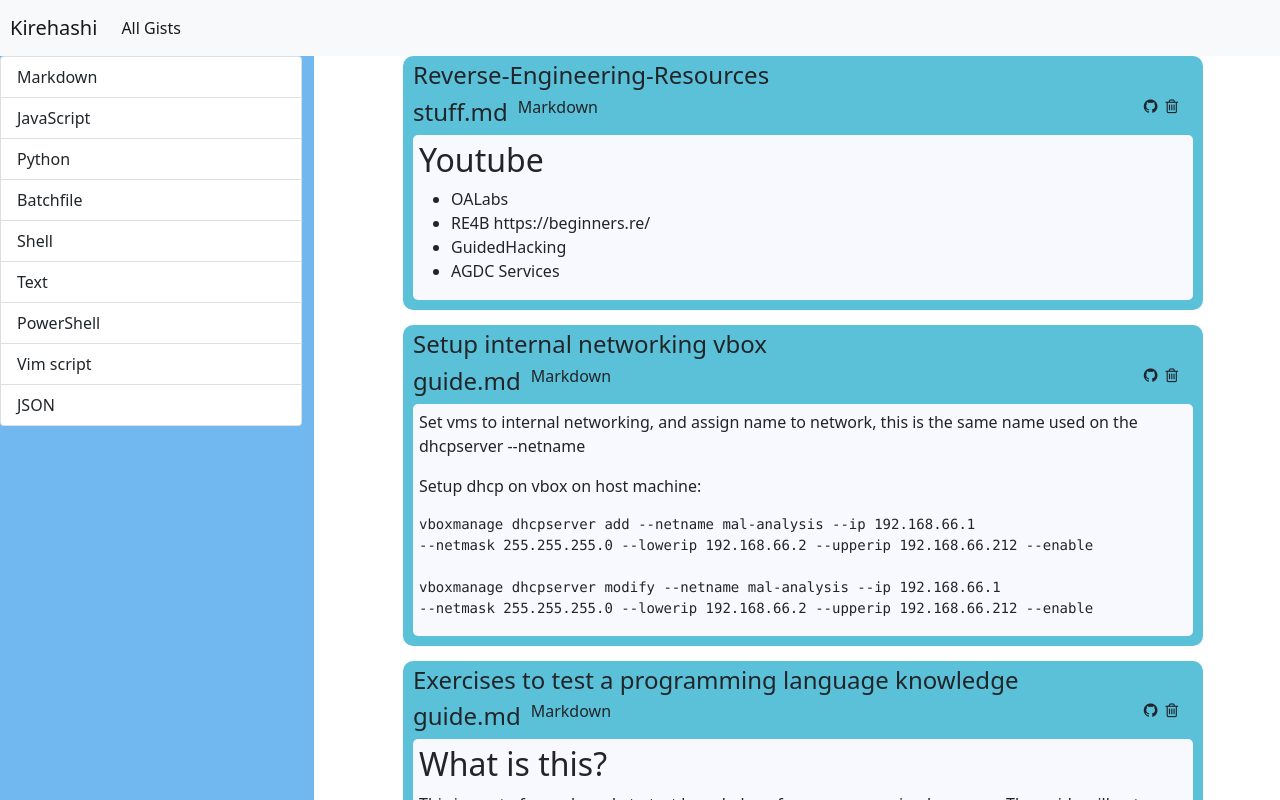
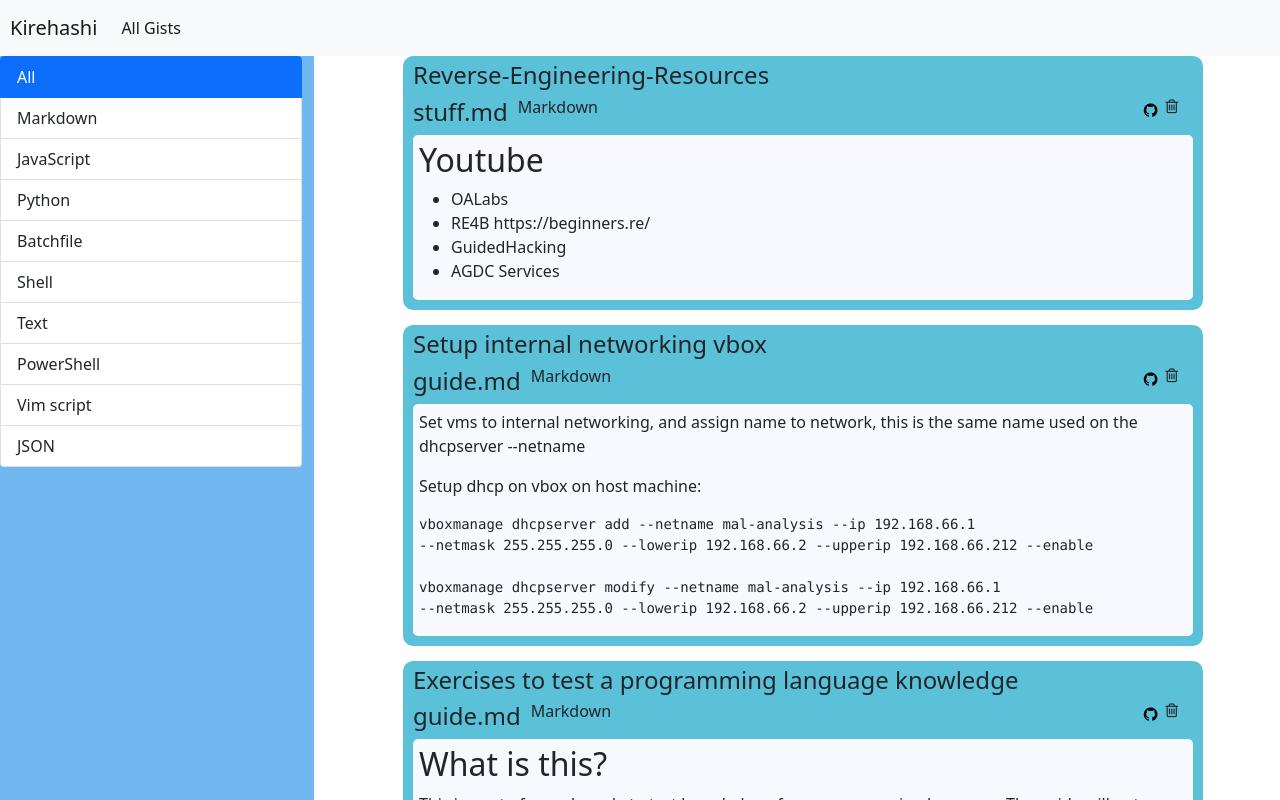
Before and after one commit to TheFern2/kirehashi, a React (Create React App) app: page / in a window 1280 px wide. Shown: the top 800 px of the page. Built offline with nearby package versions, Linux system fonts and the light colour scheme.

Commit message:
filtering

```diff
--- a/package.json
+++ b/package.json
@@ -50,6 +50,7 @@
   "devDependencies": {
     "@tauri-apps/cli": "^1.0.0-beta.6",
     "@types/jest": "^26.0.15",
+    "@types/lodash": "^4.14.172",
     "@types/node": "^12.0.0",
     "@types/react": "^17.0.0",
     "@types/react-dom": "^17.0.0",
--- a/src/App.css
+++ b/src/App.css
@@ -36,6 +36,12 @@
 
 .gist-top-right i {
   margin-left: 8px;
+  align-items: center;
+}
+
+.gist-top-right > a {
+  text-decoration: none;
+  color: black;
 }
 
 .gist-top-left h6,
@@ -50,7 +56,7 @@
 
 .gist-bottom.highlighted .markdown:hover {
   cursor: pointer;
-  border: 1px solid yellow;
+  border: 1px solid black;
 }
 
 .gist-bottom.highlighted .language {
@@ -60,7 +66,7 @@
 
 .gist-bottom.highlighted .language:hover {
   cursor: pointer;
-  border: 1px solid yellow;
+  border: 1px solid black;
 }
 
 .gist-bottom .markdown {
--- a/src/components/fullGist.tsx
+++ b/src/components/fullGist.tsx
@@ -36,6 +36,7 @@
         return (
           <Gist
             key={index}
+            gistUrl={gistData.html_url}
             gistId={gistData.id}
             gistData={gistData.files[key]}
             isPublic={gistData.public}
--- a/src/components/gist.tsx
+++ b/src/components/gist.tsx
@@ -10,6 +10,7 @@
 import { useHistory } from "react-router-dom";
 
 const Gist = (props: {
+  gistUrl: string;
   gistId: string;
   gistData: GistFile | undefined;
   isPublic: boolean;
@@ -53,7 +54,9 @@
           {props.isPublic && <i className="fa fa-user-secret"></i>}
         </div>
         <div className="gist-top-right">
-          <i className="fa fa-github"></i>
+          <a href={props.gistUrl} target="_blank" rel="noreferrer">
+            <i className="fa fa-github"></i>
+          </a>
           {props.isEditable && <i className="fa fa-pencil"></i>}
           <i className="fa fa-trash-o"></i>
         </div>
--- a/src/components/gistList.tsx
+++ b/src/components/gistList.tsx
@@ -13,6 +13,7 @@
     return (
       <Gist
         key={gistData.id}
+        gistUrl={gistData.html_url}
         gistId={gistData.id}
         gistData={gistData.files[firstFile]}
         isPublic={gistData.public}
@@ -27,4 +28,4 @@
   return <div className="gist-list">{gistList}</div>;
 };
 
-export default GistList;
+export default React.memo(GistList);
--- a/src/components/home.tsx
+++ b/src/components/home.tsx
@@ -2,25 +2,38 @@
 import React, { useContext } from "react";
 import { DetailedGistContext } from "../App";
 import { DetailedGist } from "../interfaces/DetailedGist";
-import detailedGistsJson from "./detailedGists.json";
 import Filtering from "./filtering";
 import { useState } from "react";
+import { useEffect } from "react";
+import { filterGists } from "../utils/filter";
+import Pagination from "../components/pagination";
+import { paginate } from "../utils/paginate";
 
 const Home = () => {
   // let mylist: any[] = detailedGistsJson;
   // let mylist: DetailedGist[] = detailedGistsJson;
   // console.log(mylist);
-  const [selectedLanguage, setSelectedLanguage] = useState("");
-  const someLangs = ["javascript", "markdown", "text"];
-
+  const [selectedLanguage, setSelectedLanguage] = useState("All");
+  const [pageSize, setPageSize] = useState(5);
+  const [currentPage, setCurrentPage] = useState(1);
   const gistDataContext = useContext(DetailedGistContext);
+  const [filteredGists, setFilteredGists] = useState<DetailedGist[]>(
+    gistDataContext
+  );
+  const [gistData, setGistData] = useState<DetailedGist[]>(gistDataContext);
   // console.log(gistDataContext);
   const handleLanguageSelect = (language: string) => {
-    console.log(selectedLanguage);
+    // console.log(selectedLanguage);
+    console.log(language);
     setSelectedLanguage(language);
   };
 
-  let languagesFound: any[] = [];
+  const handlePageChange = (page: number) => {
+    setCurrentPage(page);
+    // setFilteredGists(paginate(filteredGists, currentPage, pageSize));
+  };
+
+  let languagesFound: any[] = ["All"];
 
   gistDataContext.forEach((gist, index) => {
     const keys = Object.keys(gist.files);
@@ -31,8 +44,24 @@
     });
   });
 
-  // console.log(new Set(languagesFound));
   languagesFound = Array.from(new Set(languagesFound));
+
+  // filter gists from filter sidebar
+  useEffect(() => {
+    console.log("useEffect render filter sidebar");
+    //setCurrentPage(1);
+    if (selectedLanguage === "All") {
+      setFilteredGists(gistDataContext);
+    } else {
+      setFilteredGists(filterGists(gistDataContext, selectedLanguage));
+    }
+  }, [selectedLanguage, gistDataContext]);
+
+  // filter gists for pagination
+  // useEffect(() => {
+  //   console.log("useEffect render pagination");
+  //   setGistData(paginate(filteredGists, currentPage, pageSize));
+  // }, [currentPage]);
 
   return (
     <div className="row">
@@ -44,7 +73,13 @@
         />
       </div>
       <div className="col">
-        <GistList detailedGists={gistDataContext!} />
+        <GistList detailedGists={filteredGists} />
+        <Pagination
+          itemsCount={filteredGists.length}
+          pageSize={pageSize}
+          currentPage={currentPage}
+          onPageChange={handlePageChange}
+        />
       </div>
     </div>
   );
--- /dev/null
+++ b/src/components/pagination.tsx
@@ -0,0 +1,37 @@
+import React from "react";
+import { range } from "lodash";
+
+const Pagination = (props: {
+  itemsCount: number;
+  pageSize: number;
+  currentPage: number;
+  onPageChange: (page: number) => void;
+}) => {
+  const pagesCount = Math.ceil(props.itemsCount / props.pageSize);
+  if (pagesCount === 1) return null;
+  const pages = range(1, pagesCount + 1);
+
+  return (
+    <nav>
+      <ul className="pagination">
+        {pages.map((page) => (
+          <li
+            key={page}
+            className={
+              page === props.currentPage ? "page-item active" : "page-item"
+            }
+          >
+            <button
+              className="page-link"
+              onClick={() => props.onPageChange(page)}
+            >
+              {page}
+            </button>
+          </li>
+        ))}
+      </ul>
+    </nav>
+  );
+};
+
+export default Pagination;
--- /dev/null
+++ b/src/utils/filter.js
@@ -0,0 +1,10 @@
+// for now filtering based on first file
+export const filterGists = (gists, filterLanguage) => {
+  return gists.filter((gist) => {
+    const firstFile = Object.keys(gist.files)[0];
+    if (gist.files[firstFile]?.language === filterLanguage) {
+      return true;
+    }
+    return false;
+  });
+};
--- /dev/null
+++ b/src/utils/paginate.js
@@ -0,0 +1,6 @@
+import _ from "lodash";
+
+export function paginate(items, pageNumber, pageSize) {
+  const startIndex = (pageNumber - 1) * pageSize;
+  return _(items).slice(startIndex).take(pageSize).value();
+}
```
Also changed, not shown: 1 other file (tests, documents, lock files or other folders).
